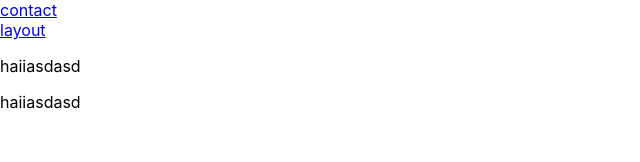
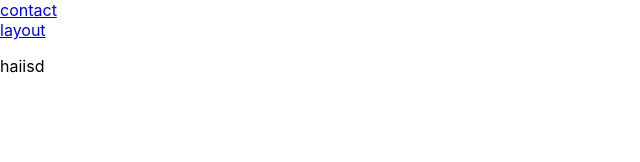
Before and after one commit to hyoga-dev/HEXIS, a React (Create React App) app: page / in a window 1280 px wide. Shown: the top 162 px of the page, without its empty margins (0-640 px from the left). Built offline with nearby package versions, Linux system fonts and the light colour scheme.

Commit message:
Refactor text in test.jsx and clean up markuptest
Updated text content and removed an empty paragraph.

```diff
--- a/src/pages/test.jsx
+++ b/src/pages/test.jsx
@@ -8,12 +8,13 @@ const test = () => {
         <Link to="/contact">contact</Link> <br/>
         <Link to="/layout">layout</Link><br/>
         {/* <Link to="/layout">layout</Link> */}
+
+
+
         <p>
-            haiiasdasd
+            haiisd
         </p>
-        <p>
-            haiiasdasd
-        </p>
+        <a href="/home"></a>
 
         {/* <Outlet/> */}
     </>
```
